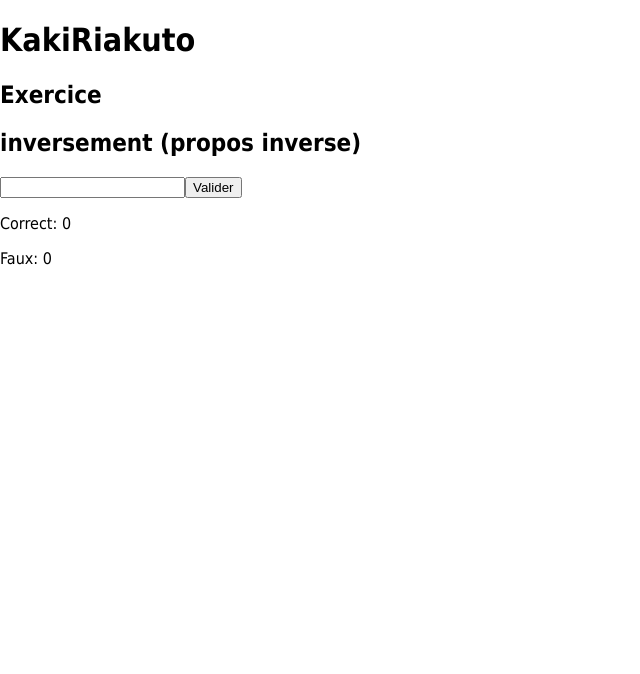
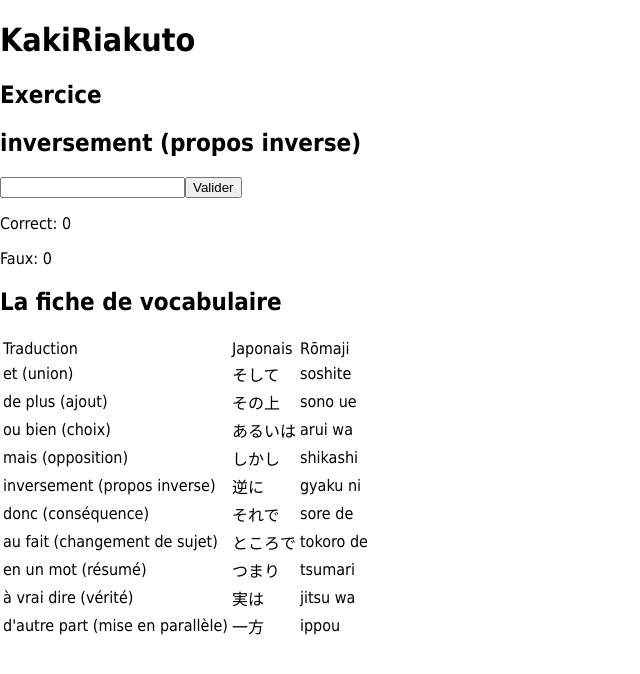
Before and after one commit to joeljpresent/kakiriakuto, a React (Create React App) app: page / in a window 1280 px wide. Shown: the top 674 px of the page, without its empty margins (0-640 px from the left). Built offline with nearby package versions, Linux system fonts and the light colour scheme.

Commit message:
Send vocab objects through props from module vocabs

```diff
--- a/src/App.tsx
+++ b/src/App.tsx
@@ -1,5 +1,6 @@
 import React from 'react';
 import VocabExercise from './VocabExercise';
+import vocabs from "./vocabs";
 import VocabTable from './VocabTable';
 
 class App extends React.Component {
@@ -7,12 +8,10 @@ class App extends React.Component {
     return (
       <header>
         <h1>KakiRiakuto</h1>
-{/**
-        <h2>Fiche de vocabulaire</h2>
-        <VocabTable />
-*/}
         <h2>Exercice</h2>
-        <VocabExercise />
+        <VocabExercise vocab={vocabs[0]} />
+        <h2>La fiche de vocabulaire</h2>
+        <VocabTable vocab={vocabs[0]} />
       </header>
     );
   }
--- a/src/VocabExercise.tsx
+++ b/src/VocabExercise.tsx
@@ -1,12 +1,11 @@
 import React from 'react';
-import { getTriplyShuffledArray } from './utils';
-import vocab from "./vocab/conjonctions.json";
+import { getTriplyShuffledArray, VocabFile, VocabLine } from './utils';
 
 class VocabExercise extends React.Component<Props, State> {
     constructor(props: Props) {
         super(props)
 
-        const shuffledVocab = getTriplyShuffledArray(vocab.words);
+        const shuffledVocab = getTriplyShuffledArray(props.vocab.words);
 
         this.state = {
             inputText: '',
@@ -88,7 +87,9 @@ class VocabExercise extends React.Component<Props, State> {
 
 export default VocabExercise;
 
-type Props = {};
+type Props = {
+    vocab: VocabFile,
+};
 
 type State = {
     inputText: string,
@@ -101,5 +102,3 @@ type State = {
     currentIndex: number,
     isPlaying: boolean,
 };
-
-type VocabLine = { jap: string; romaji: string; fr: string; };
--- a/src/VocabTable.tsx
+++ b/src/VocabTable.tsx
@@ -1,7 +1,11 @@
 import React from "react";
-import vocab from "./vocab/conjonctions.json";
+import { VocabFile } from "./utils";
 
-class VocabTable extends React.Component {
+class VocabTable extends React.Component<Props, State> {
+    constructor(props: Props) {
+        super(props);
+    }
+
     render() {
         return (
             <table>
@@ -12,7 +16,7 @@ class VocabTable extends React.Component {
                 </tr></thead>
                 <tbody>
                 {
-                    vocab.words.map((line, index) => <tr key={line.fr + index}>
+                    this.props.vocab.words.map((line, index) => <tr key={line.fr + index}>
                         <td>{line.fr}</td>
                         <td>{line.jap}</td>
                         <td>{line.romaji}</td>
@@ -25,3 +29,8 @@ class VocabTable extends React.Component {
 }
 
 export default VocabTable;
+
+type Props = {
+    vocab: VocabFile,
+};
+type State = {};
--- /dev/null
+++ b/src/vocabs.tsx
@@ -0,0 +1,8 @@
+import { VocabFile } from "./utils";
+import conjonctions from './vocab/conjonctions.json';
+
+const vocabs: VocabFile[] = [
+    conjonctions
+];
+
+export default vocabs;
```
Also changed, not shown: src/utils.tsx (+10 -0 lines).
